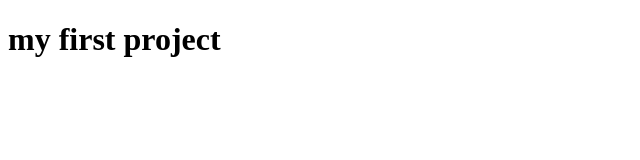
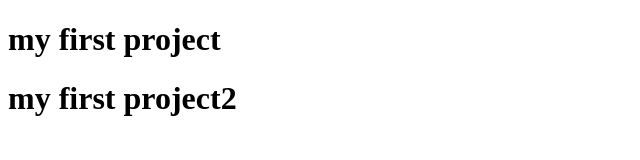
Before and after one commit to shivamvishwakrma/skit-demo, a plain HTML site: page index.html in a window 1280 px wide. Shown: the whole page, without its empty margins (0-640 px from the left). Drawn offline with Linux system fonts and the light colour scheme.

Commit message:
secind comite

```diff
--- a/index.html
+++ b/index.html
@@ -7,7 +7,7 @@
 </head>
 <body>
    <h1>my first project</h1>
-
+    <h1>my first project2</h1>
 
 </body>
 </html>
```
